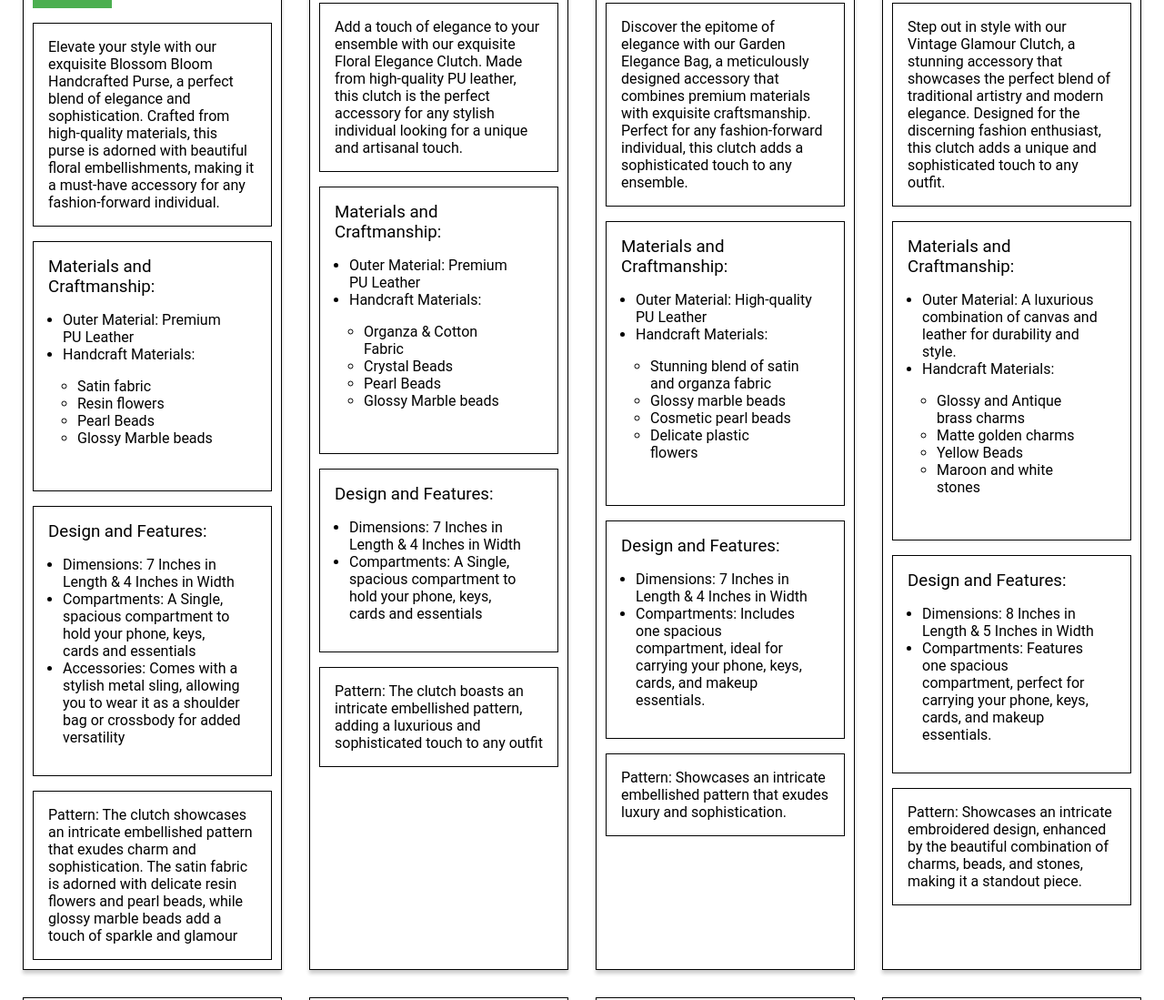
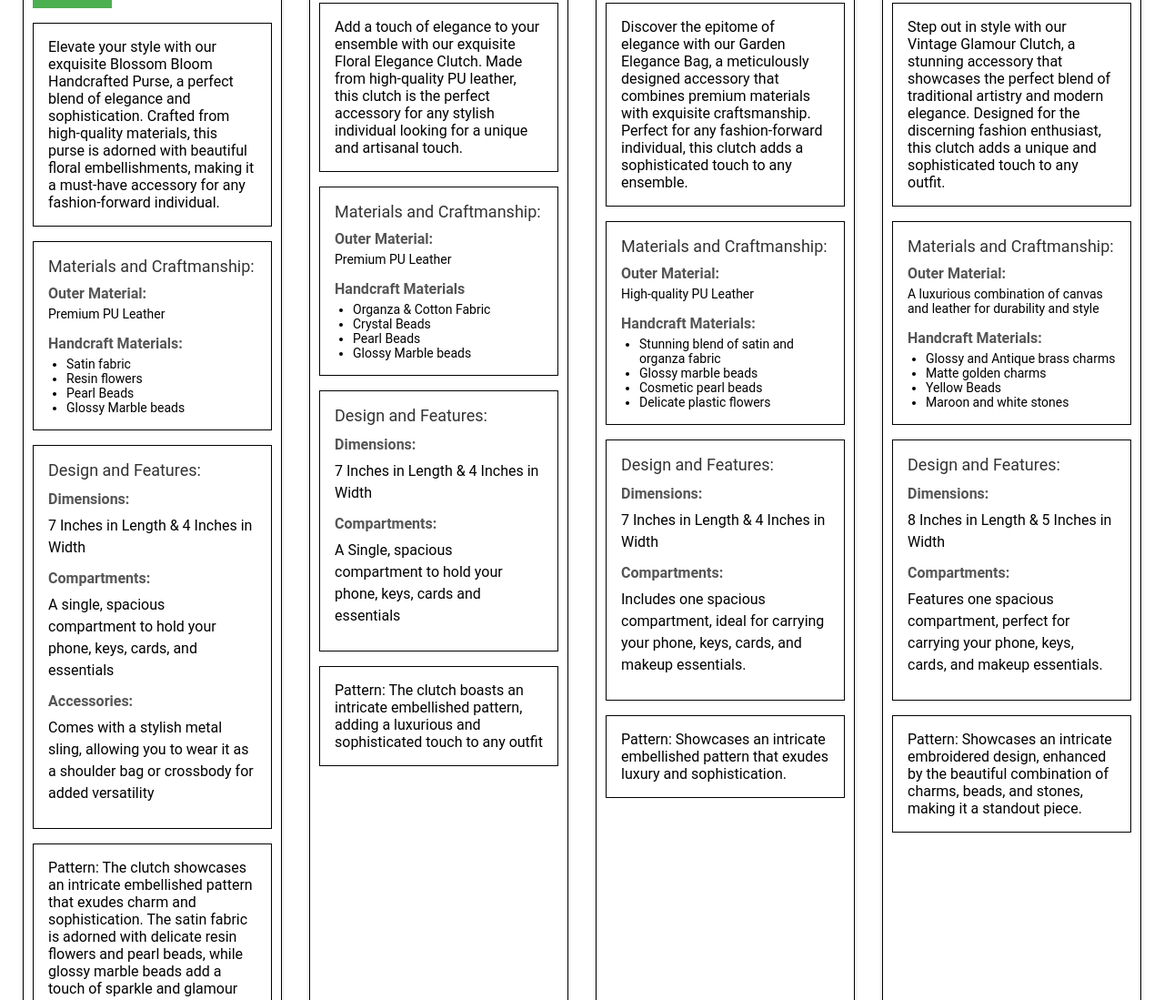
Before and after one commit to Anurag-Bhattacharya4199/reenee-masterpieces-website, a plain HTML site: page index.html in a window 1280 px wide. Shown: the part 878-1977 px from the top of the page at 91% size. Drawn offline with Linux system fonts and the light colour scheme.

Commit message:
Fixing Product Description Styling

```diff
--- a/index.html
+++ b/index.html
@@ -76,30 +76,38 @@
         </div>
         <div class="product__desc">
           <h3>Materials and Craftmanship:</h3>
-          <ul>
-            <li>Outer Material: Premium PU Leather</li>
-            <li>
-              Handcraft Materials:
+          <section class="materials">
+            <article class="material">
+              <h4>Outer Material:</h4>
+              <p>Premium PU Leather</p>
+            </article>
+            <article class="material">
+              <h4>Handcraft Materials:</h4>
               <ul>
                 <li>Satin fabric</li>
                 <li>Resin flowers</li>
                 <li>Pearl Beads</li>
                 <li>Glossy Marble beads</li>
               </ul>
-            </li>
-          </ul>
+            </article>
+          </section>
         </div>
         <div class="product__desc">
           <h3>Design and Features:</h3>
-          <ul>
-            <li>Dimensions: 7 Inches in Length & 4 Inches in Width</li>
+          <ul class="features-list">
             <li>
-              Compartments: A Single, spacious compartment to hold your phone,
-              keys, cards and essentials
+              <span class="feature-title">Dimensions:</span> 7 Inches in Length
+              & 4 Inches in Width
             </li>
             <li>
-              Accessories: Comes with a stylish metal sling, allowing you to
-              wear it as a shoulder bag or crossbody for added versatility
+              <span class="feature-title">Compartments:</span> A single,
+              spacious compartment to hold your phone, keys, cards, and
+              essentials
+            </li>
+            <li>
+              <span class="feature-title">Accessories:</span> Comes with a
+              stylish metal sling, allowing you to wear it as a shoulder bag or
+              crossbody for added versatility
             </li>
           </ul>
         </div>
@@ -136,26 +144,33 @@
         </div>
         <div class="product__desc">
           <h3>Materials and Craftmanship:</h3>
-          <ul>
-            <li>Outer Material: Premium PU Leather</li>
-            <li>
-              Handcraft Materials:
+          <section class="materials">
+            <article class="material">
+              <h4>Outer Material:</h4>
+              <p>Premium PU Leather</p>
+            </article>
+            <article class="material">
+              <h4>Handcraft Materials</h4>
               <ul>
                 <li>Organza & Cotton Fabric</li>
                 <li>Crystal Beads</li>
                 <li>Pearl Beads</li>
                 <li>Glossy Marble beads</li>
               </ul>
-            </li>
-          </ul>
+            </article>
+          </section>
         </div>
         <div class="product__desc">
           <h3>Design and Features:</h3>
-          <ul>
-            <li>Dimensions: 7 Inches in Length & 4 Inches in Width</li>
+          <ul class="features-list">
             <li>
-              Compartments: A Single, spacious compartment to hold your phone,
-              keys, cards and essentials
+              <span class="feature-title">Dimensions:</span> 7 Inches in Length
+              & 4 Inches in Width
+            </li>
+            <li>
+              <span class="feature-title">Compartments:</span> A Single,
+              spacious compartment to hold your phone, keys, cards and
+              essentials
             </li>
           </ul>
         </div>
@@ -188,26 +203,33 @@
         </div>
         <div class="product__desc">
           <h3>Materials and Craftmanship:</h3>
-          <ul>
-            <li>Outer Material: High-quality PU Leather</li>
-            <li>
-              Handcraft Materials:
+          <section class="materials">
+            <article class="material">
+              <h4>Outer Material:</h4>
+              <p>High-quality PU Leather</p>
+            </article>
+            <article class="material">
+              <h4>Handcraft Materials:</h4>
               <ul>
                 <li>Stunning blend of satin and organza fabric</li>
                 <li>Glossy marble beads</li>
                 <li>Cosmetic pearl beads</li>
                 <li>Delicate plastic flowers</li>
               </ul>
-            </li>
-          </ul>
+            </article>
+          </section>
         </div>
         <div class="product__desc">
           <h3>Design and Features:</h3>
-          <ul>
-            <li>Dimensions: 7 Inches in Length & 4 Inches in Width</li>
+          <ul class="features-list">
             <li>
-              Compartments: Includes one spacious compartment, ideal for
-              carrying your phone, keys, cards, and makeup essentials.
+              <span class="feature-title">Dimensions:</span> 7 Inches in Length
+              & 4 Inches in Width
+            </li>
+            <li>
+              <span class="feature-title">Compartments:</span> Includes one
+              spacious compartment, ideal for carrying your phone, keys, cards,
+              and makeup essentials.
             </li>
           </ul>
         </div>
@@ -240,29 +262,36 @@
         </div>
         <div class="product__desc">
           <h3>Materials and Craftmanship:</h3>
-          <ul>
-            <li>
-              Outer Material: A luxurious combination of canvas and leather for
-              durability and style.
-            </li>
-            <li>
-              Handcraft Materials:
+          <section class="materials">
+            <article class="material">
+              <h4>Outer Material:</h4>
+              <p>
+                A luxurious combination of canvas and leather for durability and
+                style
+              </p>
+            </article>
+            <article class="material">
+              <h4>Handcraft Materials:</h4>
               <ul>
                 <li>Glossy and Antique brass charms</li>
                 <li>Matte golden charms</li>
                 <li>Yellow Beads</li>
                 <li>Maroon and white stones</li>
               </ul>
-            </li>
-          </ul>
+            </article>
+          </section>
         </div>
         <div class="product__desc">
           <h3>Design and Features:</h3>
-          <ul>
-            <li>Dimensions: 8 Inches in Length & 5 Inches in Width</li>
+          <ul class="features-list">
             <li>
-              Compartments: Features one spacious compartment, perfect for
-              carrying your phone, keys, cards, and makeup essentials.
+              <span class="feature-title">Dimensions:</span> 8 Inches in Length
+              & 5 Inches in Width
+            </li>
+            <li>
+              <span class="feature-title">Compartments:</span> Features one
+              spacious compartment, perfect for carrying your phone, keys,
+              cards, and makeup essentials.
             </li>
           </ul>
         </div>
@@ -296,36 +325,38 @@
         </div>
         <div class="product__desc">
           <h3>Materials and Craftmanship:</h3>
-          <ul>
-            <li>
-              Outer Material: Luxurious silk, providing a soft, elegant sheen
-              that beautifully complements its mint green hue.
-            </li>
-            <li>
-              Inner Material: Features a secure clasp closure, ensuring your
-              essentials are kept safe throughout the event.
-            </li>
-            <li>
-              Handcraft Materials:
+          <section class="materials">
+            <article class="material">
+              <h4>Outer Material:</h4>
+              <p>
+                Luxurious silk, providing a soft, elegant sheen that beautifully
+                complements its mint green hue.
+              </p>
+            </article>
+            <article class="material">
+              <h4>Handcraft Materials:</h4>
               <ul>
                 <li>Exquisite Golden and Rose Gold Cosmetic Pearl Beads</li>
                 <li>Kardana Beads</li>
               </ul>
-            </li>
-          </ul>
+            </article>
+          </section>
         </div>
         <div class="product__desc">
           <h3>Design and Features:</h3>
-          <ul>
-            <li>Dimensions: 7 Inches in Length & 5 Inches in Width</li>
+          <ul class="features-list">
             <li>
-              Compartments: Contains one main compartment designed for easy
-              access and secure storage.
+              <span class="feature-title">Dimensions:</span> 7 Inches in Length
+              & 5 Inches in Width
             </li>
             <li>
-              Sling Chain: Includes a removable metal sling chain, offering
-              versatile wearing options as a shoulder bag or a handheld clutch,
-              depending on your preference.
+              <span class="feature-title">Compartments:</span> Contains one main
+              compartment designed for easy access and secure storage.
+            </li>
+            <li>
+              <span class="feature-title">Sling Chain:</span> Includes a
+              removable metal sling chain, offering versatile wearing options as
+              a shoulder bag or a handheld clutch, depending on your preference.
             </li>
           </ul>
         </div>
@@ -377,16 +408,20 @@
         </div>
         <div class="product__desc">
           <h3>Design and Features</h3>
-          <ul>
-            <li>Dimensions: 7 Inches in length & 5 Inches in Width</li>
+          <ul class="features-list">
             <li>
-              Compartments: Includes one spacious compartment, perfect for
-              holding your phone, keys, makeup, and other small items.
+              <span class="feature-title">Dimensions:</span> 7 Inches in length
+              & 5 Inches in Width
             </li>
             <li>
-              Sling Chain: Comes with a removable metal sling chain, allowing
-              you to carry it as a clutch or wear it over your shoulder for
-              added convenience.
+              <span class="feature-title">Compartments:</span> Includes one
+              spacious compartment, perfect for holding your phone, keys,
+              makeup, and other small items.
+            </li>
+            <li>
+              <span class="feature-title">Sling Chain:</span> Comes with a
+              removable metal sling chain, allowing you to carry it as a clutch
+              or wear it over your shoulder for added convenience.
             </li>
           </ul>
         </div>
@@ -436,11 +471,15 @@
         </div>
         <div class="product__desc">
           <h3>Design and Features</h3>
-          <ul>
-            <li>Dimensions: 8.66 Inches in length & 5.90 Inches in Width</li>
+          <ul class="features-list">
             <li>
-              Compartments: Includes two well-organized compartments, making it
-              easy to store and access your belongings efficiently.
+              <span class="feature-title">Dimensions:</span> 8.66 Inches in
+              length & 5.90 Inches in Width
+            </li>
+            <li>
+              <span class="feature-title">Compartments:</span> Includes two
+              well-organized compartments, making it easy to store and access
+              your belongings efficiently.
             </li>
           </ul>
         </div>
@@ -495,18 +534,20 @@
         </div>
         <div class="product__desc">
           <h3>Design and Features</h3>
-          <ul>
+          <ul class="features-list">
             <li>
-              Dimensions: 8 Inches in Length & 5 Inches in Width & Inner Space
-              of 3 Inches
+              <span class="feature-title">Dimensions:</span> 8 Inches in Length
+              & 5 Inches in Width & Inner Space of 3 Inches
             </li>
             <li>
-              Compartments: Contains one main compartment designed to keep your
-              belongings organized and easily accessible.
+              <span class="feature-title">Compartments:</span> Contains one main
+              compartment designed to keep your belongings organized and easily
+              accessible.
             </li>
             <li>
-              Sling Strap: Includes a removable PU leather sling strap, offering
-              versatile carrying options as a shoulder bag or a chic clutch.
+              <span class="feature-title">Sling Strap:</span> Includes a
+              removable PU leather sling strap, offering versatile carrying
+              options as a shoulder bag or a chic clutch.
             </li>
           </ul>
         </div>
--- a/styles/styles.css
+++ b/styles/styles.css
@@ -72,6 +72,7 @@
   display: block;
   height: 350px;
   width: 100%;
+  cursor: pointer;
 }
 
 .product__name {
@@ -89,9 +90,54 @@
   border: 1px solid black;
   padding: 16px;
 
-  ul {
-    padding: 16px;
+  h3 {
+    font-size: 18px;
+    margin-bottom: 10px;
+    color: #333;
   }
+}
+
+.materials {
+  display: flex;
+  flex-direction: column;
+  gap: 15px;
+}
+
+.material h4 {
+  font-weight: bold;
+  color: #555;
+  display: block;
+  margin-bottom: 5px;
+}
+
+.material p,
+.material ul {
+  padding: 0;
+  font-size: 14px;
+}
+
+.material ul {
+  list-style-type: disc;
+  padding-left: 20px;
+}
+
+.features-list {
+  list-style-type: none;
+  padding: 0;
+  margin: 0;
+}
+
+.features-list li {
+  margin-bottom: 10px;
+  font-size: 16px;
+  line-height: 1.5;
+}
+
+.feature-title {
+  font-weight: bold;
+  color: #555;
+  display: block;
+  margin-bottom: 5px;
 }
 
 .popup-container {
```
